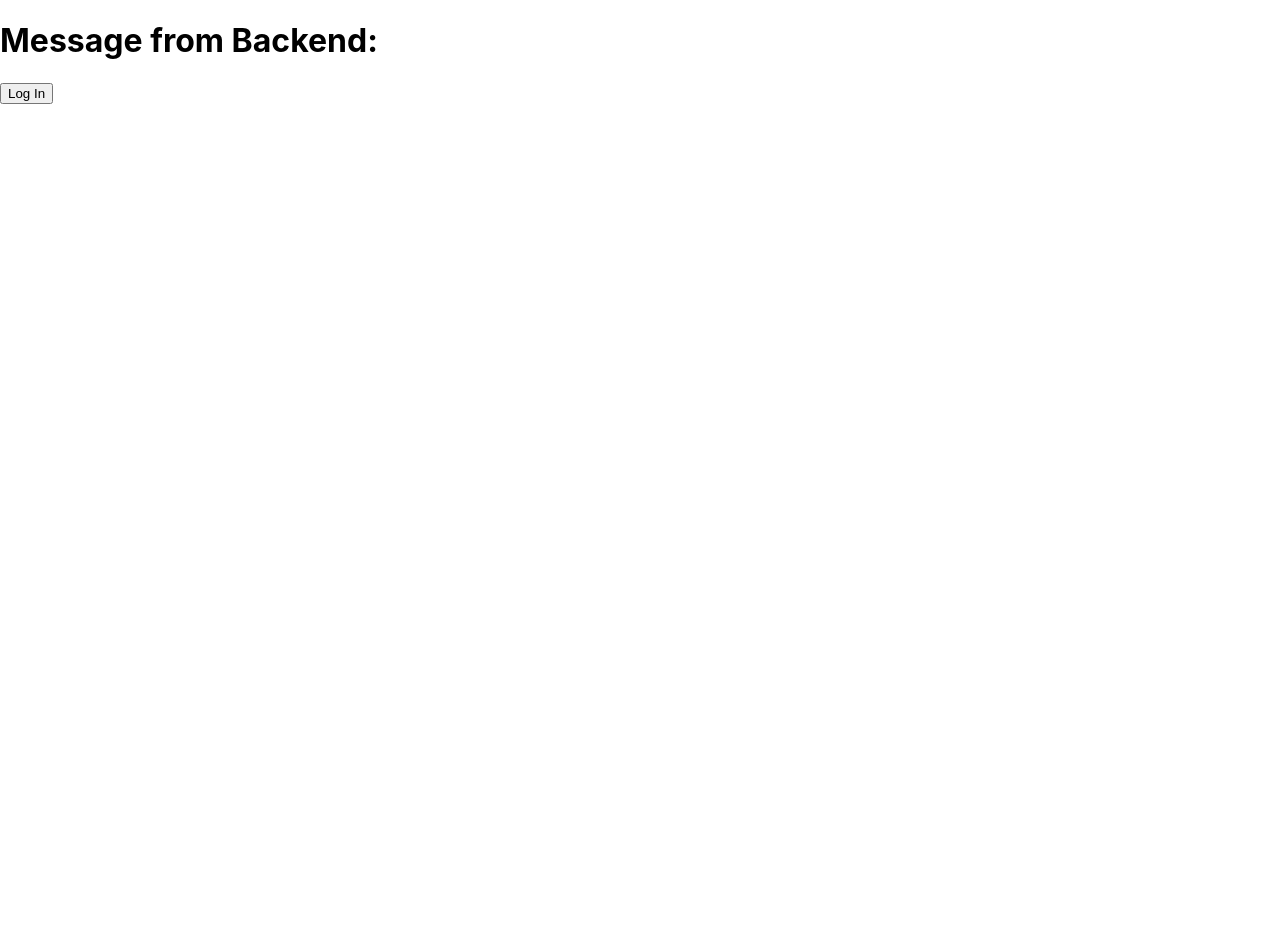
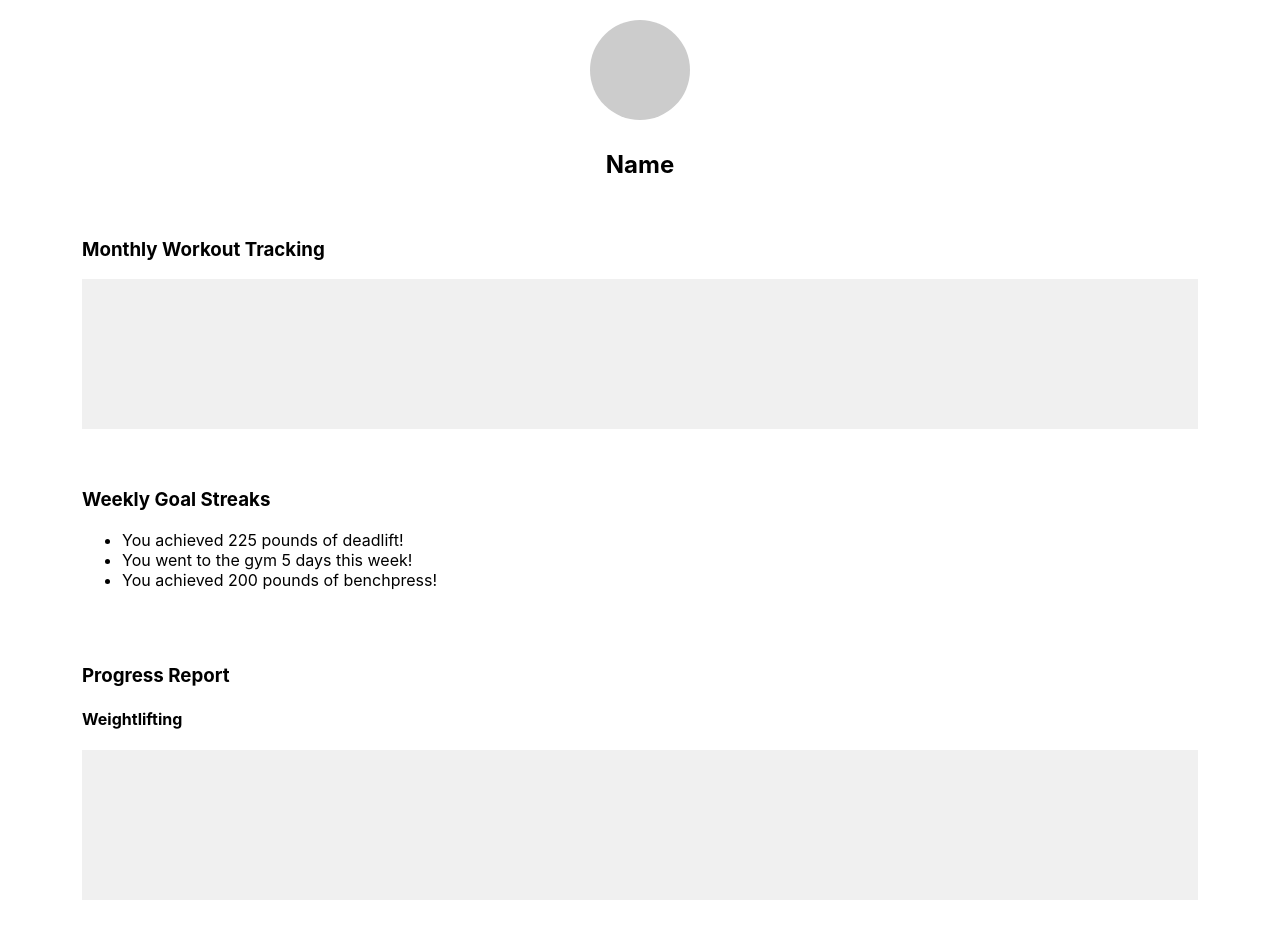
Before and after one commit to haesoljung04/CSE-110-Project-G24, a React (Create React App) app in the folder client/: page /profilepage in a window 1280 px wide. Before the commit the page ends 800 px from the top, so only its background shows below. Built offline with nearby package versions, Linux system fonts and the light colour scheme; no server answers.

Commit message:
ProfilePage Frontend

```diff
--- a/client/package.json
+++ b/client/package.json
@@ -7,6 +7,7 @@
     "@testing-library/user-event": "^13.5.0",
     "react": "^18.3.1",
     "react-dom": "^18.3.1",
+    "react-router-dom": "^6.28.0",
     "react-scripts": "5.0.1",
     "web-vitals": "^2.1.4"
   },
--- a/client/src/App.js
+++ b/client/src/App.js
@@ -1,5 +1,8 @@
 import React, { useState, useEffect } from 'react';
 import { useAuth0 } from '@auth0/auth0-react';
+import { BrowserRouter as Router, Route, Routes } from 'react-router-dom';
+import ProfilePage from './pages/ProfilePage';
+
 
 function App() {
   const { loginWithRedirect, logout, isAuthenticated, user } = useAuth0();
@@ -25,6 +28,12 @@ function App() {
   }, [isAuthenticated, user]);
 
   return (
+    <Router>
+      <Routes>
+        {/* Default route: Main page with the message and login/logout functionality */}
+        <Route
+          path="/"
+          element={
             <div>
               <h1>Message from Backend:</h1>
               <p>{message}</p>
@@ -33,11 +42,22 @@ function App() {
                 <button onClick={() => loginWithRedirect()}>Log In</button>
               ) : (
                 <>
-          <button onClick={() => logout({ returnTo: window.location.origin })}>Log Out</button>
+                  <button
+                    onClick={() => logout({ returnTo: window.location.origin })}
+                  >
+                    Log Out
+                  </button>
                   <h2>Welcome, {user.name}</h2>
                 </>
               )}
             </div>
+          }
+        />
+
+        {/* Profile Page Route */}
+        <Route path="/profilepage" element={<ProfilePage />} />
+      </Routes>
+    </Router>
   );
 }
 
--- /dev/null
+++ b/client/src/pages/ProfilePage.css
@@ -0,0 +1,30 @@
+.profile-page {
+    display: flex;
+    flex-direction: column;
+    align-items: center;
+    padding: 20px;
+  }
+
+  .profile-header {
+    display: flex;
+    flex-direction: column;
+    align-items: center;
+  }
+
+  .profile-picture {
+    width: 100px;
+    height: 100px;
+    border-radius: 50%;
+    background-color: #ccc;
+    margin-bottom: 10px;
+  }
+
+  .workout-tracking, .weekly-goals, .progress-report {
+    margin: 20px 0;
+    width: 90%;
+  }
+
+  .tracking-chart, .progress-chart {
+    background-color: #f0f0f0;
+    height: 150px;
+  }
--- /dev/null
+++ b/client/src/pages/ProfilePage.js
@@ -0,0 +1,37 @@
+import React from 'react';
+import './ProfilePage.css'; // Optional, depending on your styling preference
+
+const ProfilePage = () => {
+  return (
+    <div className="profile-page">
+      <section className="profile-header">
+        <div className="profile-picture" />
+        <h2>Name</h2>
+      </section>
+
+      <section className="workout-tracking">
+        <h3>Monthly Workout Tracking</h3>
+        <div className="tracking-chart"> {/* Replace with chart library if needed */}</div>
+      </section>
+
+      <section className="weekly-goals">
+        <h3>Weekly Goal Streaks</h3>
+        <ul>
+          <li>You achieved 225 pounds of deadlift!</li>
+          <li>You went to the gym 5 days this week!</li>
+          <li>You achieved 200 pounds of benchpress!</li>
+        </ul>
+      </section>
+
+      <section className="progress-report">
+        <h3>Progress Report</h3>
+        <div className="progress-item">
+          <h4>Weightlifting</h4>
+          <div className="progress-chart"> {/* Replace with a graph library if needed */}</div>
+        </div>
+      </section>
+    </div>
+  );
+};
+
+export default ProfilePage;
```
Also changed, not shown: client/src/api/api.js (added, +7 -0 lines), client/src/components/Profile.js (added, +12 -0 lines), 1 other file (tests, documents, lock files or other folders). Lines whose indentation alone changed are shown as unchanged.
